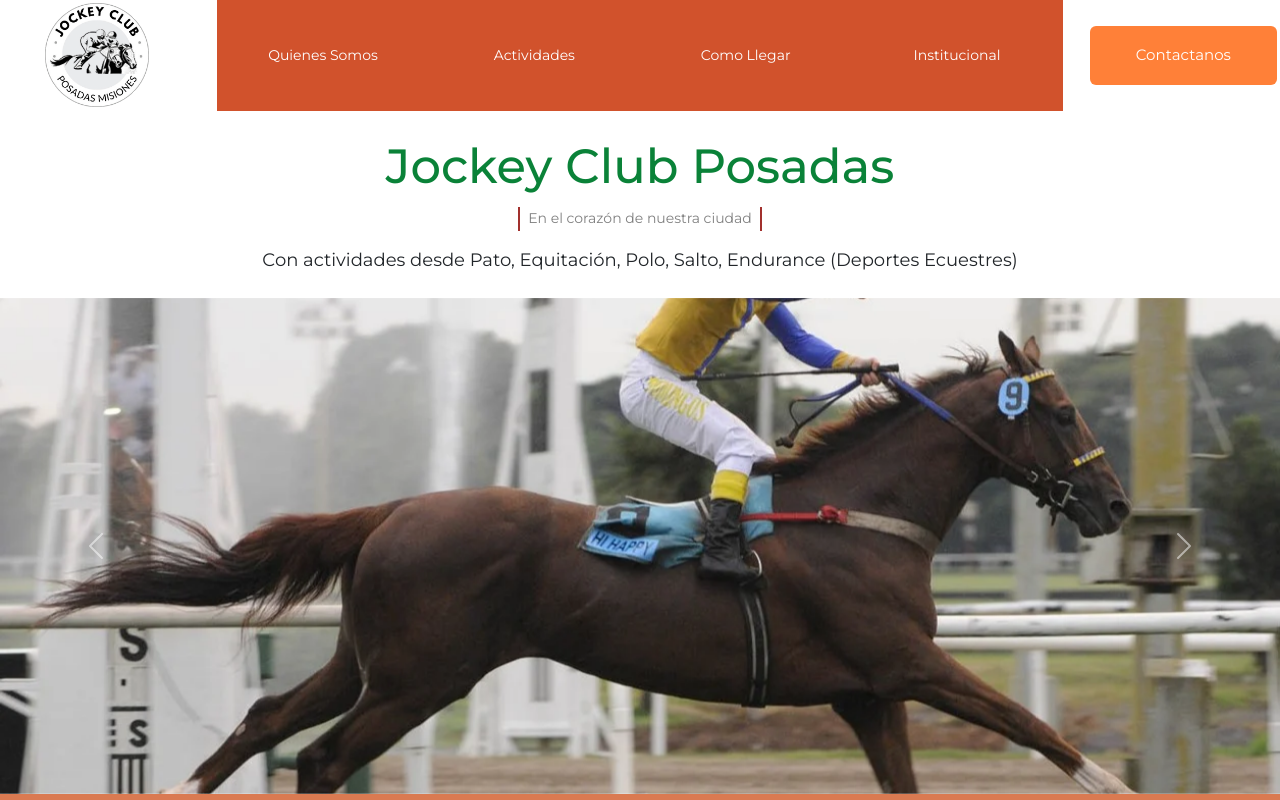
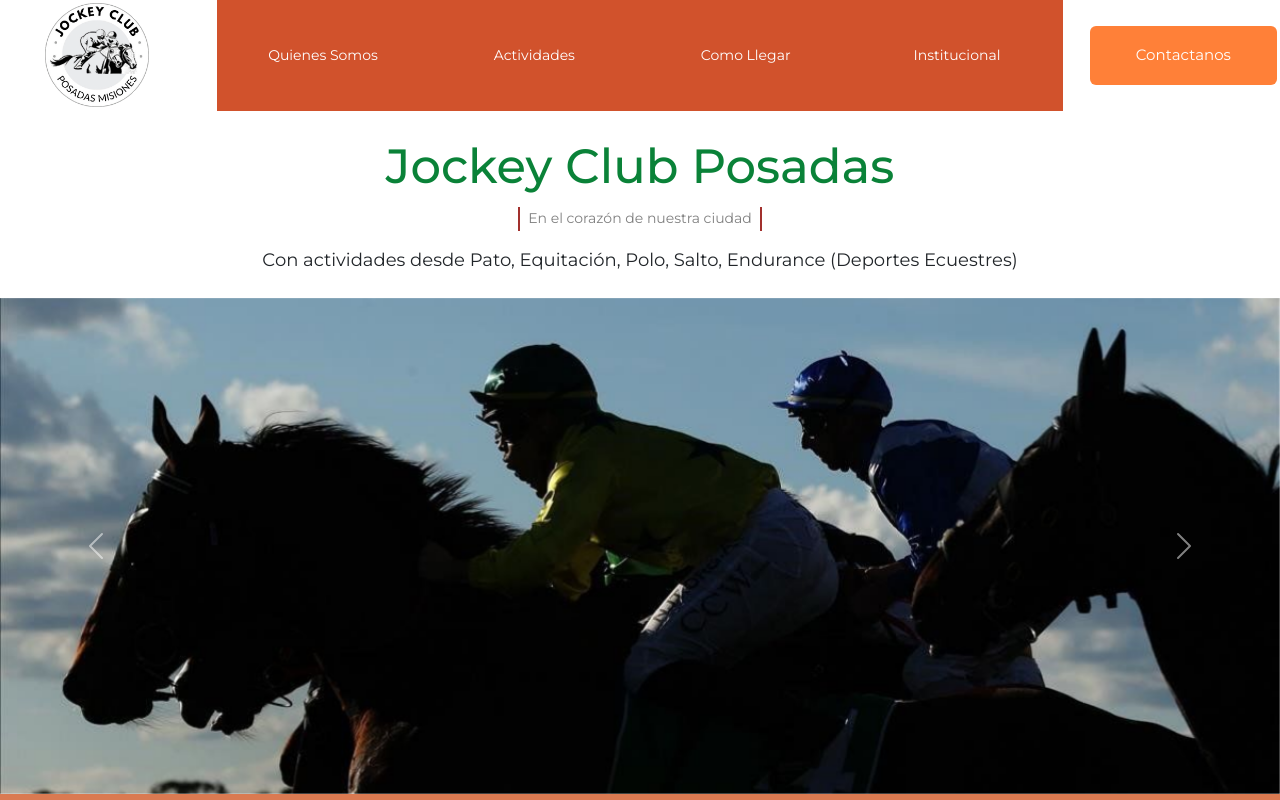
Before and after one commit to regresive1000/jockey-club-posadas, a React (Vite) app in the folder frontend/: page / in a window 1280 px wide. Shown: the top 800 px of the page. Built offline with nearby package versions, Linux system fonts and the light colour scheme.

Commit message:
cambio imagenes

```diff
--- a/frontend/src/components/Home.jsx
+++ b/frontend/src/components/Home.jsx
@@ -1,4 +1,4 @@
-import home1 from '/home-1.jpg'
+import home1 from '/home-1.png'
 import home2 from '/home-2.jpg'
 import home3 from '/home-3.jpg'
 
@@ -17,13 +17,13 @@
 
             <div id="carousel-home" className="carousel slide" data-bs-ride="carousel">
                 <div className="carousel-inner">
-                  <div className="carousel-item active">
-                    <img src={home1} className="img-carousel" alt="imagen del club" />
-                  </div>
                   <div className="carousel-item">
                     <img src={home2} className="img-carousel" alt="imagen del club" />
                   </div>
                   <div className="carousel-item">
+                    <img src={home1} className="img-carousel" alt="imagen del club" />
+                  </div>
+                  <div className="carousel-item active">
                     <img src={home3} className="img-carousel" alt="imagen del club" />
                   </div>
                 </div>
```
Also changed, not shown: frontend/public/home-1.jpg (deleted), frontend/public/home-1.png (added).
